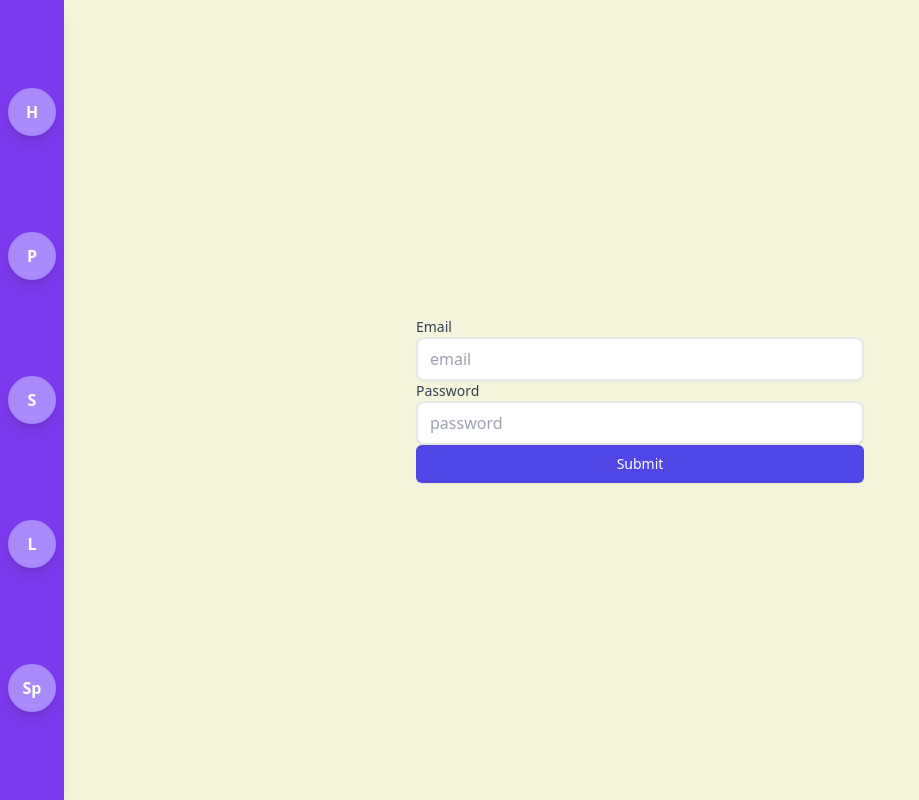
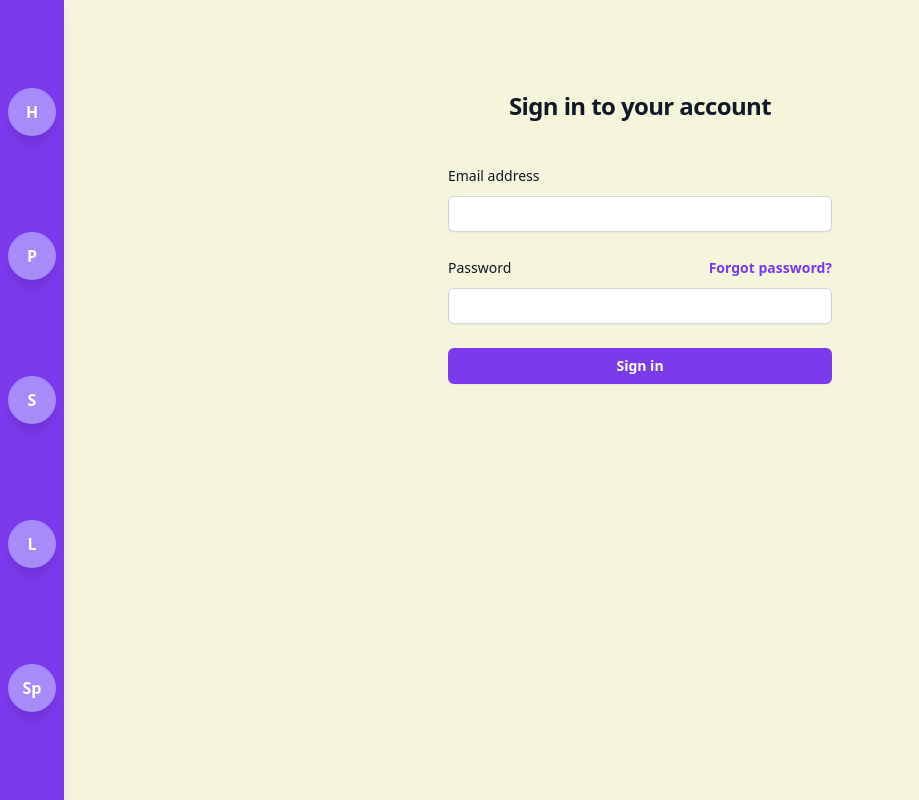
Before and after one commit to hkirat/react-assignment, a React (Vite) app: page /signup in a window 1280 px wide. Shown: the whole page, without its empty margins (0-919 px from the left). Built offline with nearby package versions, Linux system fonts and the light colour scheme.

Commit message:
feat: better styles

```diff
--- a/src/components/login/login.jsx
+++ b/src/components/login/login.jsx
@@ -2,13 +2,74 @@
 const Login = () => {
 return(
     <>
-        <Navbar/>
-	<div className="signup">
-	<span id="signupelement">email </span><input  placeholder="email"/> <br/> <br/>
-	<span id="signupelement">password</span> <input placeholder="password"/> <br/>
-	<br/>
-	<button id="signupbutton"type="submit">Login</button>
-	</div>
+       	<Navbar/>
+<div className="flex min-h-full flex-1 flex-col justify-center px-6 py-12 lg:px-8 w-screen h-screen bg-teal-600 ">
+      <div className="sm:mx-auto sm:w-full sm:max-w-sm">
+       <h2 className="mt-10 text-center text-2xl font-bold leading-9 tracking-tight text-gray-900">
+          Login to your account
+        </h2>
+      </div>
+
+      <div className="mt-10 sm:mx-auto sm:w-full sm:max-w-sm">
+        <form className="space-y-6" action="#" method="POST">
+          <div>
+            <label
+              htmlFor="email"
+              className="block text-sm font-medium leading-6 text-gray-900"
+            >
+              Email address
+            </label>
+            <div className="mt-2">
+              <input
+                id="email"
+                name="email"
+                type="email"
+                autoComplete="email"
+                required
+                className="block w-full rounded-md border-0 py-1.5 text-gray-900 shadow-sm ring-1 ring-inset ring-gray-300 placeholder:text-gray-400 focus:ring-2 focus:ring-inset focus:ring-indigo-600 sm:text-sm sm:leading-6"
+              />
+            </div>
+          </div>
+
+          <div>
+            <div className="flex items-center justify-between">
+              <label
+                htmlFor="password"
+                className="block text-sm font-medium leading-6 text-gray-900"
+              >
+                Password
+              </label>
+              <div className="text-sm">
+                <a
+                  href="#"
+                  className="font-semibold text-violet-600 "
+                >
+                  Forgot password?
+                </a>
+              </div>
+            </div>
+            <div className="mt-2">
+              <input
+                type="password"
+                required
+                className="block w-full rounded-md border-0 py-1.5 text-gray-900 shadow-sm ring-1 ring-inset ring-gray-300 placeholder:text-gray-400 focus:ring-2 focus:ring-inset focus:ring-indigo-600 sm:text-sm sm:leading-6"
+              />
+            </div>
+          </div>
+
+          <div>
+            <button
+              type="submit"
+              className="flex w-full justify-center rounded-md bg-violet-600 px-3 py-1.5 text-sm font-semibold leading-6 text-white shadow-sm hover:bg-indigo-500 focus-visible:outline focus-visible:outline-2 focus-visible:outline-offset-2 focus-visible:outline-indigo-600"
+							>
+              Login
+            </button>
+          </div>
+        </form>
+
+
+      </div>
+    </div>
     </>
 )
 }
--- a/src/components/signup/Signup.jsx
+++ b/src/components/signup/Signup.jsx
@@ -12,34 +12,74 @@
 	return (
 		<>
 		<Navbar/>
+<div className="flex min-h-full flex-1 flex-col justify-center px-6 py-12 lg:px-8">
+      <div className="sm:mx-auto sm:w-full sm:max-w-sm">
+       <h2 className="mt-10 text-center text-2xl font-bold leading-9 tracking-tight text-gray-900">
+          Sign in to your account
+        </h2>
+      </div>
 
-		<form className="min-h-screen  flex flex-col justify-center py-12 px-6 lg:px-8">
-		<div className="sm:mx-auto sm:w-full sm:max-w-md">
+      <div className="mt-10 sm:mx-auto sm:w-full sm:max-w-sm">
+        <form className="space-y-6" action="#" method="POST">
+          <div>
+            <label
+              htmlFor="email"
+              className="block text-sm font-medium leading-6 text-gray-900"
+            >
+              Email address
+            </label>
+            <div className="mt-2">
+              <input
+                id="email"
+                name="email"
+                type="email"
+                autoComplete="email"
+                required
+                className="block w-full rounded-md border-0 py-1.5 text-gray-900 shadow-sm ring-1 ring-inset ring-gray-300 placeholder:text-gray-400 focus:ring-2 focus:ring-inset focus:ring-indigo-600 sm:text-sm sm:leading-6"
+              />
+            </div>
+          </div>
 
-		<label for="email" className="block text-sm font-medium text-gray-700">Email</label>
+          <div>
+            <div className="flex items-center justify-between">
+              <label
+                htmlFor="password"
+                className="block text-sm font-medium leading-6 text-gray-900"
+              >
+                Password
+              </label>
+              <div className="text-sm">
+                <a
+                  href="#"
+                  className="font-semibold text-violet-600 "
+                >
+                  Forgot password?
+                </a>
+              </div>
+            </div>
+            <div className="mt-2">
+              <input
+                type="password"
+                required
+                className="block w-full rounded-md border-0 py-1.5 text-gray-900 shadow-sm ring-1 ring-inset ring-gray-300 placeholder:text-gray-400 focus:ring-2 focus:ring-inset focus:ring-indigo-600 sm:text-sm sm:leading-6"
+              />
+            </div>
+          </div>
+
+          <div>
+            <button
+              type="submit"
+              className="flex w-full justify-center rounded-md bg-violet-600 px-3 py-1.5 text-sm font-semibold leading-6 text-white shadow-sm hover:bg-indigo-500 focus-visible:outline focus-visible:outline-2 focus-visible:outline-offset-2 focus-visible:outline-indigo-600"
+							>
+              Sign in
+            </button>
+          </div>
+        </form>
 
 
-		<input
-		className=" w-full px-3 py-2 rounded-lg  shadow-sm focus:outline-none focus:border-indigo-500
-		border-2 focus:ring-1 focus:ring-indigo-500 " placeholder="email" required/>
-
-
-		<br/>
-
-		<label for="email" className="block text-sm font-medium text-gray-700">Password</label>
-
-
-		<input type="password"	className=" w-full px-3 py-2 rounded-lg  shadow-sm focus:outline-none focus:border-indigo-500
-		border-2 focus:ring-1 focus:ring-indigo-500 "
-		placeholder="password" required/>
-
-
-		<br/>
-		<button className=" px-10 w-full flex justify-center py-2 px-4 border border-transparent rounded-md shadow-sm text-sm font-medium text-white
-		bg-indigo-600 hover:bg-indigo-700 focus:outline-none focus:ring-2 focus:ring-offset-2 focus:ring-indigo-500" onClick={handleclick}>Submit </button>
-		</div>
-		</form>
-		</>
+      </div>
+    </div>
+	</>
 	)
 
 }
```
